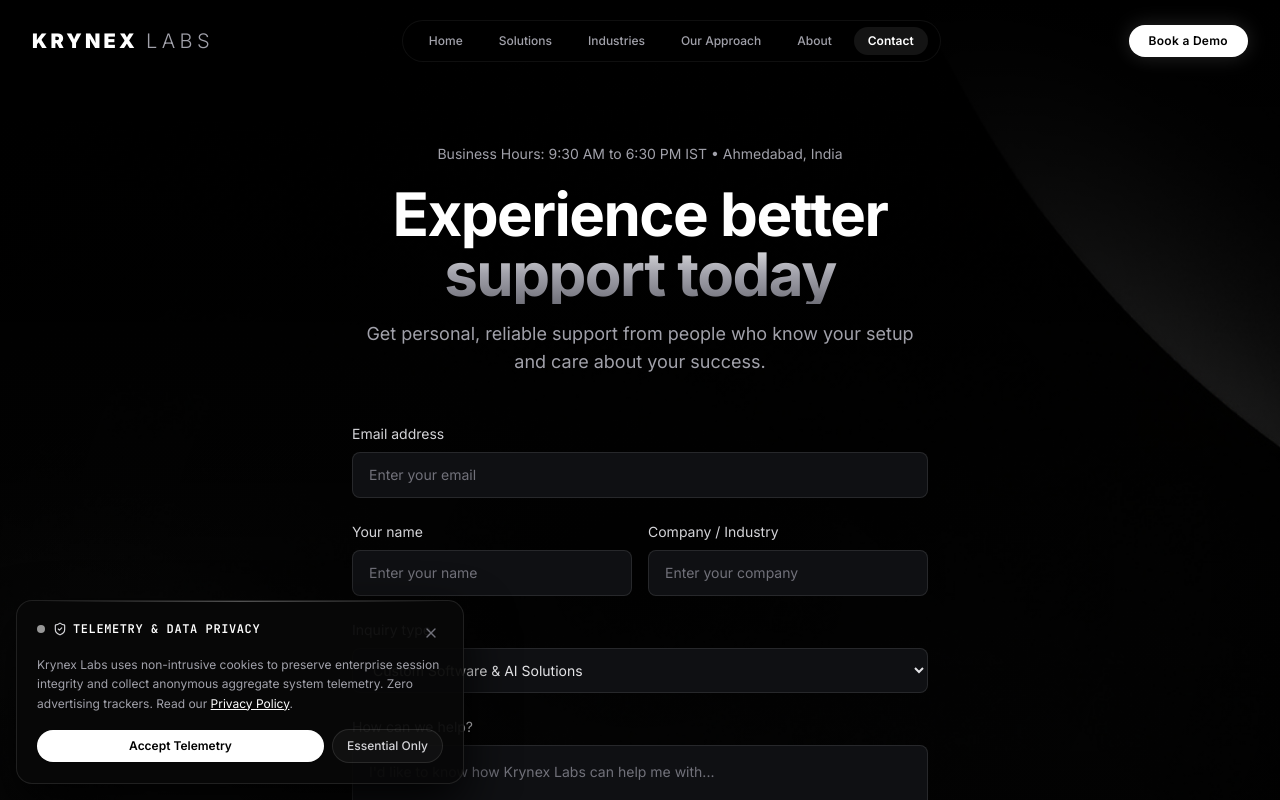
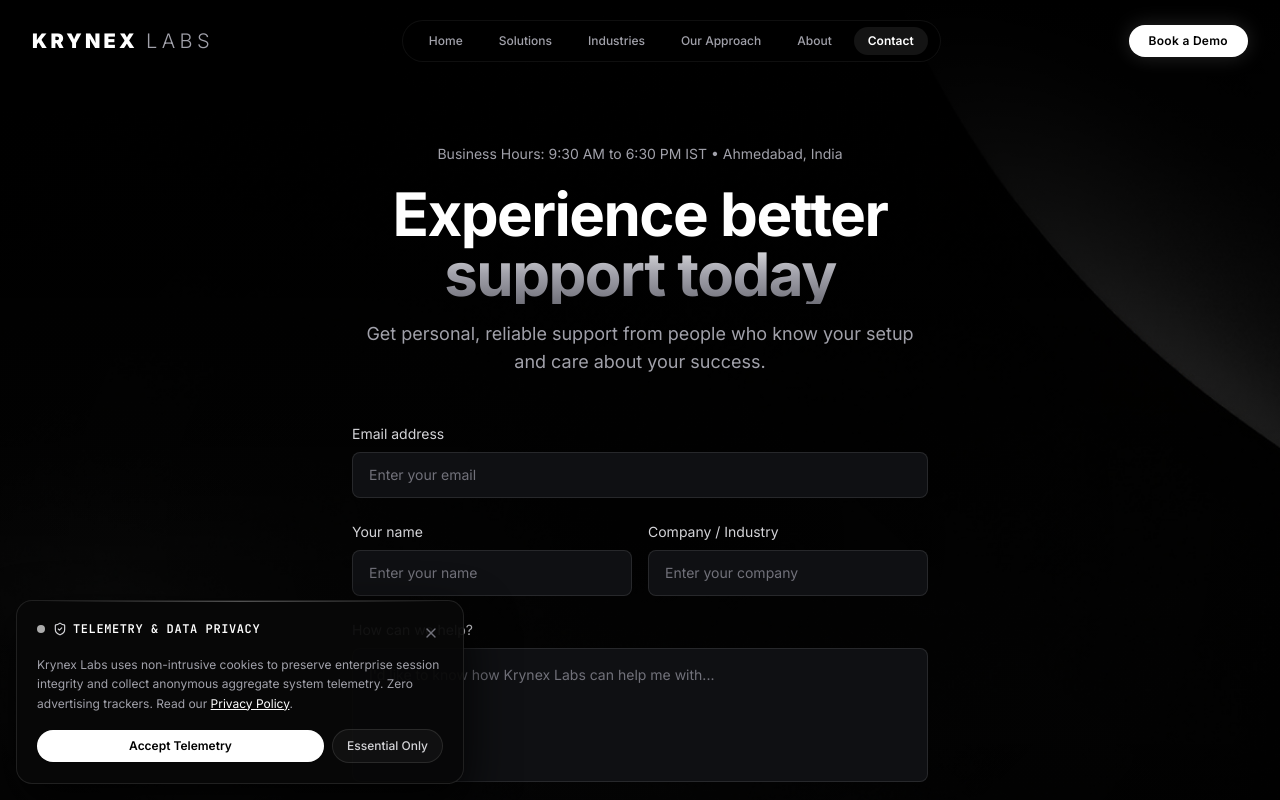
Before and after one commit to krynexlabs/krynex-labs-website, a Next.js app: page /contact in a window 1280 px wide. Shown: the top 800 px of the page. Built offline with nearby package versions, Linux system fonts and the light colour scheme.

Commit message:
feat(contact): remove inquiry type dropdown from inquiry form for minimal Resend UX

```diff
--- a/src/components/ContactForm.tsx
+++ b/src/components/ContactForm.tsx
@@ -276,25 +276,8 @@
             </div>
           </div>
 
-          {/* Area of Interest / Category */}
-          <div>
-            <label htmlFor="inquiry-category" className="text-xs sm:text-sm font-normal text-zinc-300 mb-2 block">
-              Inquiry type
-            </label>
-            <select
-              id="inquiry-category"
-              name="inquiryCategory"
-              value={inquiryType}
-              onChange={(e) => setInquiryType(e.target.value)}
-              className="w-full bg-[#0f1013] border border-white/10 rounded-lg px-4 py-3 text-sm text-zinc-200 focus:outline-none focus:border-white/30 focus:ring-1 focus:ring-white/15 transition-all font-sans"
-            >
-              <option value="Custom Software & AI Architecture">Custom Software &amp; AI Solutions</option>
-              <option value="AI & Machine Learning Systems">AI &amp; Machine Learning Automation</option>
-              <option value="Cloud & Data Infrastructure">Cloud &amp; Distributed Systems</option>
-              <option value="Enterprise Software Integration">ERP / Database &amp; System Integration</option>
-              <option value="Technical Consultation">Technical Consultation &amp; Discovery</option>
-            </select>
-          </div>
+          {/* Inquiry Category (Hidden default for API contract) */}
+          <input type="hidden" name="inquiryCategory" value={inquiryType} />
 
           {/* How can we help? Textarea (Exact Resend layout) */}
           <div>
```
